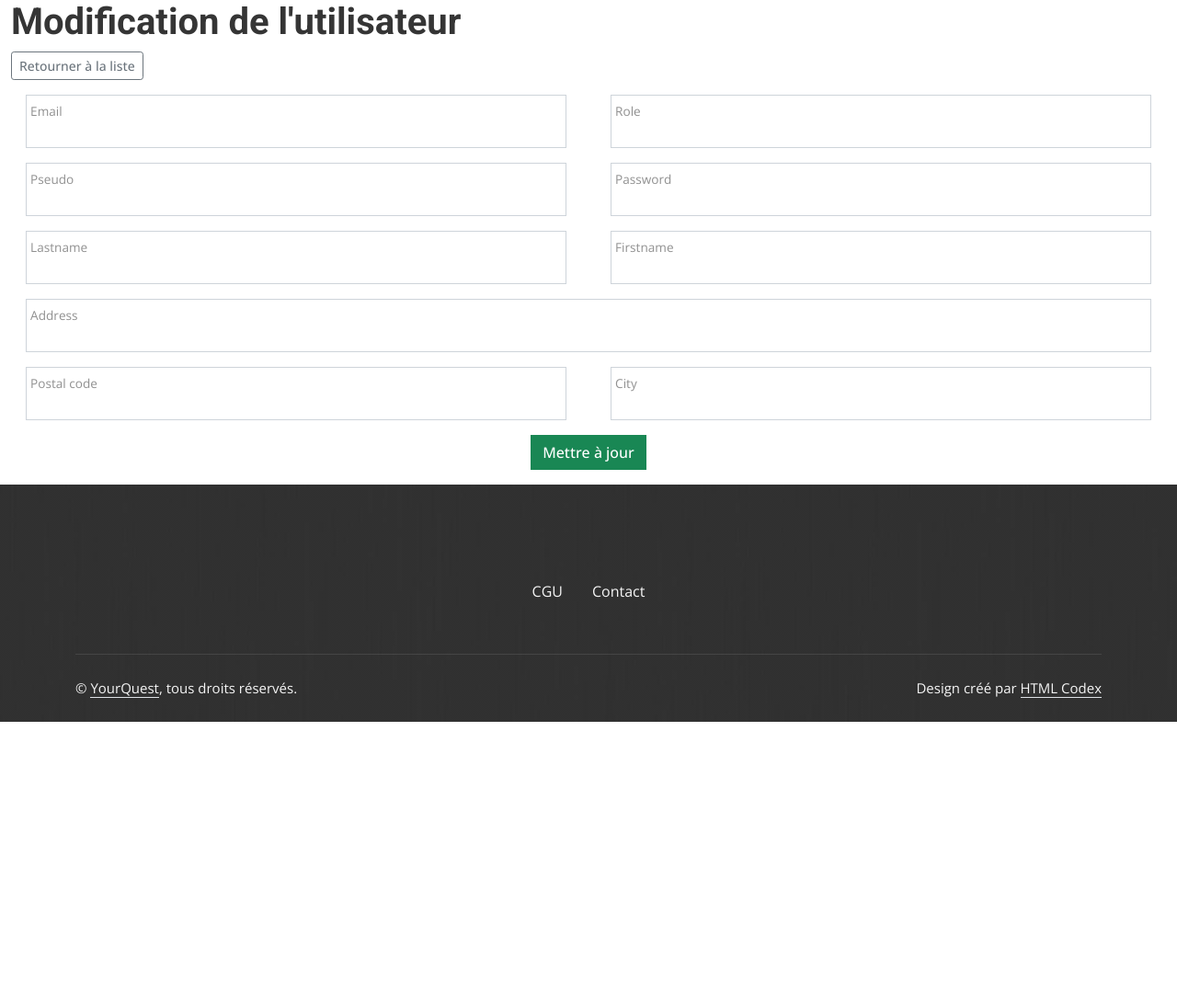
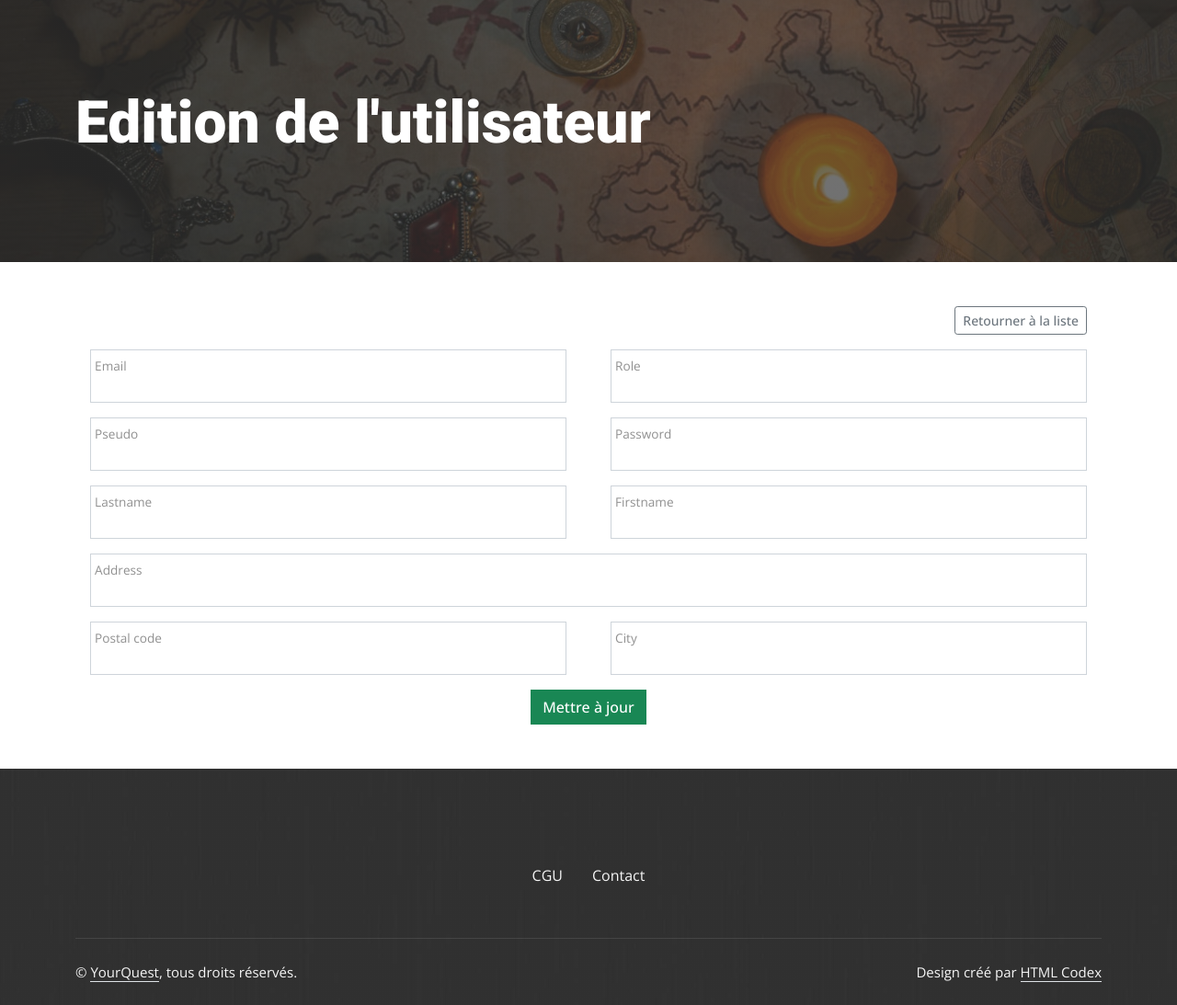
Before and after one commit to Carolineflament/your-quest, a Symfony app: template templates/admin/user/edit.html.twig in a window 1280 px wide. Shown: the part 75-1168 px from the top of the page at 92% size. Before the commit the page ends 860 px from the top, so only its background shows below. Run offline with Twig, Linux system fonts and the light colour scheme; the template is opened without the code that fills it, so the values that code supplies are empty; form fields are guessed from the names that the template uses; some libraries are stand-ins or nearby versions.

Commit message:
review style admin user

```diff
--- a/src/Controller/ApiController.php
+++ b/src/Controller/ApiController.php
@@ -43,8 +43,8 @@ class ApiController extends AbstractController
 
             $users[$key]['email'] = '<a href="'.$showUrl.'">'.$user['email'].'</a>';
             $users[$key]['status'] = $user['status'] ? 'Actif' : 'Inactif';
-            $users[$key]['createdAt'] = $user['createdAt'] ? date('d-m-Y à H:i:s', date_timestamp_get($user['createdAt'])) : '';
-            $users[$key]['updatedAt'] = $user['updatedAt'] ? date('d-m-Y à H:i:s', date_timestamp_get($user['updatedAt'])) : '';
+            $users[$key]['createdAt'] = $user['createdAt'] ? date('d/m/Y à H:i:s', date_timestamp_get($user['createdAt'])) : '';
+            $users[$key]['updatedAt'] = $user['updatedAt'] ? date('d/m/Y à H:i:s', date_timestamp_get($user['updatedAt'])) : '';
             $users[$key]['actions'] = '<div class="d-grid gap-2 justify-content-md-center">
                 <a href="'.$updateUrl.'" class="btn btn-primary">Modifier</a>
                 <form method="post" action="'.$deleteUrl.'" ';
--- a/templates/admin/user/edit.html.twig
+++ b/templates/admin/user/edit.html.twig
@@ -1,15 +1,17 @@
 {% extends 'base.html.twig' %}
 
-{% block title %}Modification de l'utilisateur {{ user.email }}{% endblock %}
+{% block title %}Edition de l\'utilisateur {{ user.email }}{% endblock %}
 
 {% block body %}
-    <div class="container-fluid mb-3">
-        <h1>Modification de l'utilisateur {{ user.email }}</h1>
+    {{ include('_header_start.html.twig', {'title': 'Edition de l\'utilisateur '~user.email}) }}
+    <div class="container-xxl pb-5">
+        <div class="container">
 
-        <div class="d-grid gap-2 d-md-flex justify-content-md-start">
-            <a href="{{ path('app_admin_user_index') }}"  class="btn btn-outline-secondary btn-sm">Retourner à la liste</a>
+            <div class="d-md-flex justify-content-md-end me-3">
+                <a href="{{ path('app_admin_user_index') }}"  class="btn btn-outline-secondary btn-sm">Retourner à la liste</a>
+            </div>
+
+            {{ include('admin/user/_form.html.twig', {'button_label': 'Mettre à jour'}) }}
         </div>
-
-        {{ include('admin/user/_form.html.twig', {'button_label': 'Mettre à jour'}) }}
     </div>
 {% endblock %}
```
Also changed, not shown: templates/admin/user/index.html.twig (+10 -54 lines), templates/admin/user/new.html.twig (+9 -7 lines), templates/admin/user/show.html.twig (+6 -4 lines).
